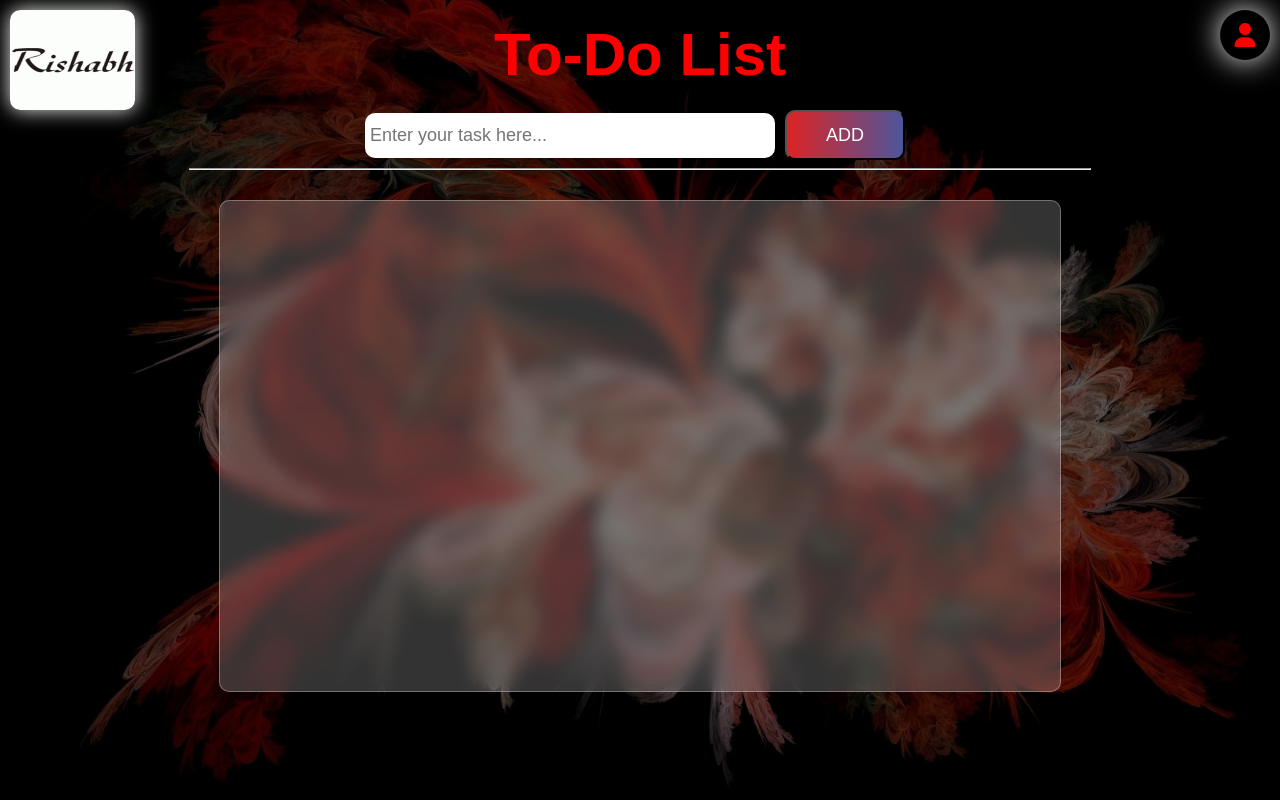
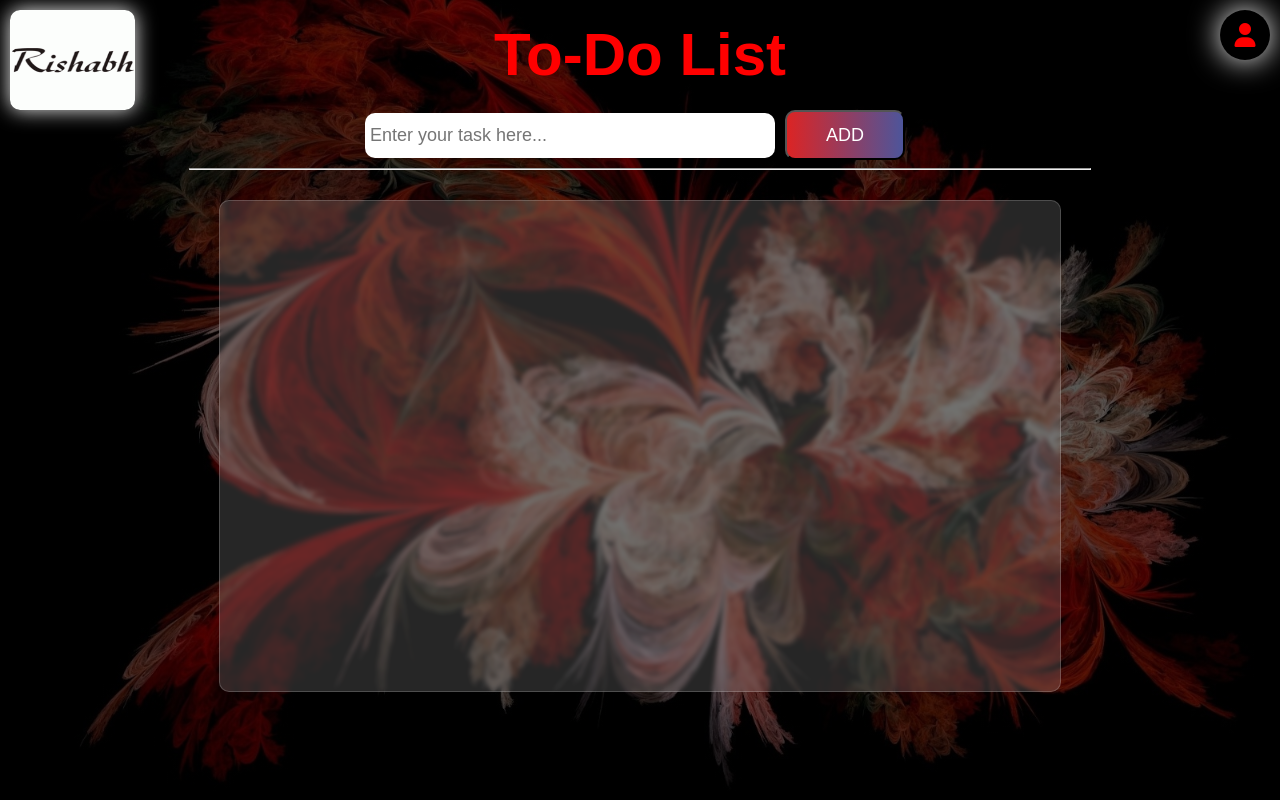
Before and after one commit to rishabhdesai2107/Todo_List_React_JS, a React (Create React App) app: page /TodoListpage in a window 1280 px wide. Built offline with nearby package versions, Linux system fonts and the light colour scheme; sample sign-in values are in the browser's storage.

Commit message:
change14

```diff
--- a/src/Pages/Loginpage.jsx
+++ b/src/Pages/Loginpage.jsx
@@ -24,6 +24,7 @@
 
         else{
           alert("Wrong Email or Password entered");
+          setInput({ email: '', password: '' });
           }
       }
 
--- a/src/css/TodoListpage.css
+++ b/src/css/TodoListpage.css
@@ -94,11 +94,11 @@
 ul {
     display: flex;
     flex-direction: column;
-    background: rgba(255, 255, 255, 0.2);
-    backdrop-filter: blur(8px);
-    -webkit-backdrop-filter: blur(8px);
+    background: rgba( 255, 255, 255, 0.15 );
+    backdrop-filter: blur( 2px );
+    -webkit-backdrop-filter: blur( 2px );
     border-radius: 10px;
-    border: 1px solid rgba(255, 255, 255, 0.3);
+    border: 1px solid rgba( 255, 255, 255, 0.18 );
     position: absolute;
     top: 200px;
     height: 450px;
```
